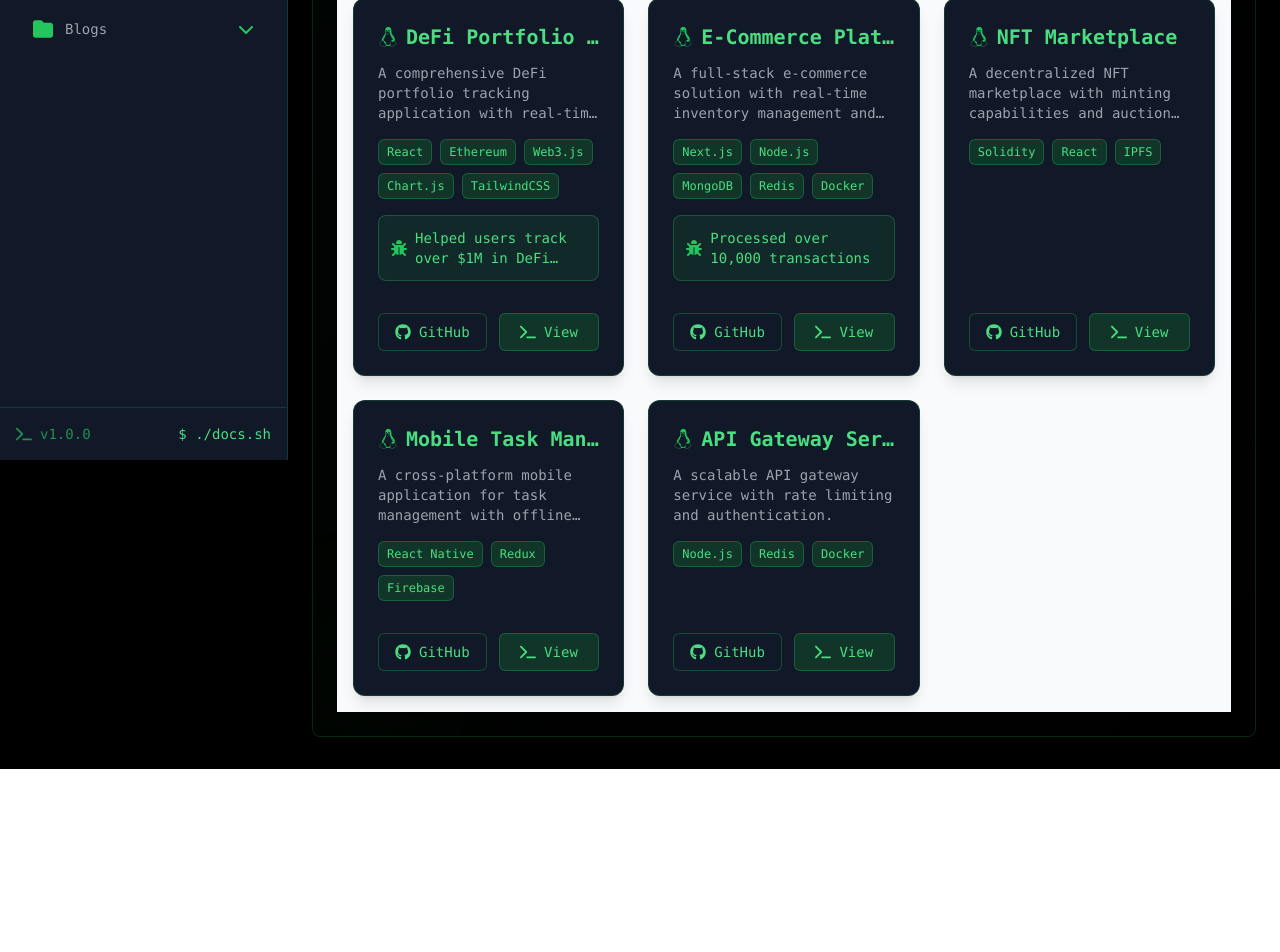
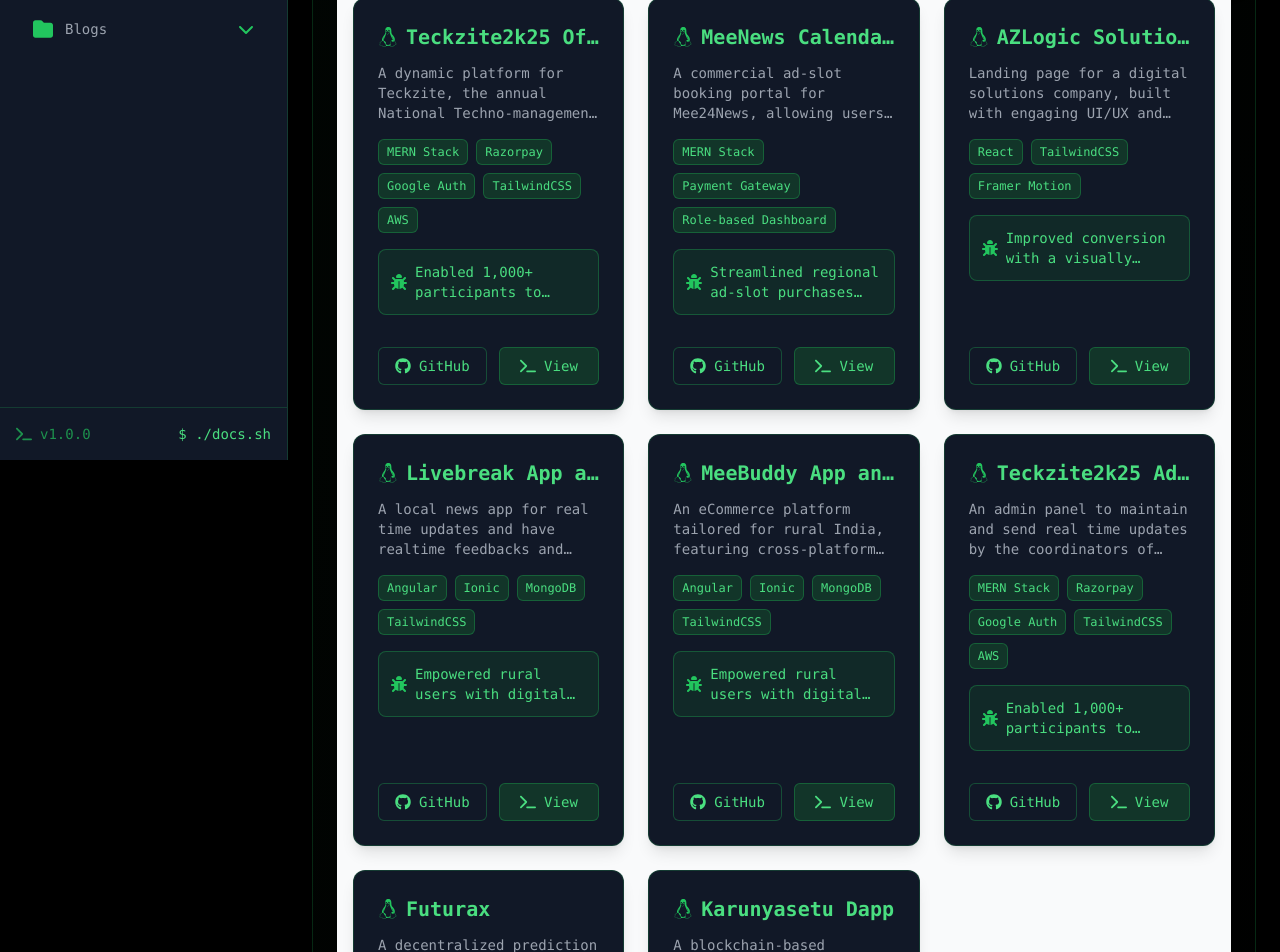
Before and after one commit to Sribabu-Mandraju/portfolio, a React (Vite) app: page /projects in a window 1280 px wide. Shown: the part 340-1292 px from the top of the page. Before the commit the page ends 1109 px from the top, so only its background shows below. Built offline with nearby package versions, Linux system fonts and the light colour scheme.

Commit message:
new changes to my portfolio

```diff
--- a/src/components/home/Home.jsx
+++ b/src/components/home/Home.jsx
@@ -501,7 +501,7 @@
                 title: "Teckzite2k25",
                 tech: ["React", "Express.js", "Tailwindcss", "Figma","Typescript"],
                 description:
-                  "Multi-DEX trading platform with best price routing",
+                  "College National level techfest",
               },
             ].map((project, idx) => (
               <div
--- a/src/components/projects/Projects.jsx
+++ b/src/components/projects/Projects.jsx
@@ -57,90 +57,118 @@
 
   const projects = [
     {
-      title: "DeFi Portfolio Tracker",
+      title: "Teckzite2k25 Official Website",
       description:
-        "A comprehensive DeFi portfolio tracking application with real-time price updates and yield analytics.",
+        "A dynamic platform for Teckzite, the annual National Techno-management fest at RGUKT Nuzvid. Built with the MERN stack, featuring Google Authentication, Razorpay payment gateway, and a custom admin panel for managing events and participants.",
+      category: "web",
+      tags: ["React", "Node.js", "Express.js", "MongoDB", "TailwindCSS"],
+      image:
+        "https://images.unsplash.com/photo-1521737604893-d14cc237f11d?w=800&auto=format&fit=crop&q=60",
+      github: {
+        frontend: "https://github.com/Sribabu-Mandraju/teckzite-frontend",
+        backend: "https://github.com/Sribabu-Mandraju/teckzite-backend",
+      },
+      live: "https://teckzite.vercel.app",
+      impact: "Enabled 1,000+ participants to register and manage event activities.",
+      techStack: ["MERN Stack", "Razorpay", "Google Auth", "TailwindCSS", "AWS"],
+    },
+    {
+      title: "MeeNews Calendar Portal",
+      description:
+        "A commercial ad-slot booking portal for Mee24News, allowing users and reporters to buy regional ad spaces across AP and Telangana with real-time pricing and secure payments.",
+      category: "web",
+      tags: ["React", "Node.js", "MongoDB", "Express.js"],
+      image:
+        "https://images.unsplash.com/photo-1519389950473-47ba0277781c?w=800&auto=format&fit=crop&q=60",
+      github: {
+        frontend: "https://github.com/Sribabu-Mandraju/meenews-frontend",
+        backend: "https://github.com/Sribabu-Mandraju/meenews-backend",
+      },
+      live: "https://meenews.in",
+      impact: "Streamlined regional ad-slot purchases for over 100 reporters.",
+      techStack: ["MERN Stack", "Payment Gateway", "Role-based Dashboard"],
+    },
+    {
+      title: "AZLogic Solutions",
+      description:
+        "Landing page for a digital solutions company, built with engaging UI/UX and Framer Motion for smooth animations.",
+      category: "web",
+      tags: ["React", "Framer Motion", "TailwindCSS"],
+      image:
+        "https://images.unsplash.com/photo-1556740738-b6a63e27c4df?w=800&auto=format&fit=crop&q=60",
+      github: "https://github.com/Sribabu-Mandraju/azlogic-solutions",
+      live: "https://azlogic.in",
+      impact: "Improved conversion with a visually appealing and modern interface.",
+      techStack: ["React", "TailwindCSS", "Framer Motion"],
+    },
+    {
+      title: "Livebreak App and website",
+      description:
+        "A local news app for real time updates and have realtime feedbacks and instaneous news from reporters",
+      category: "mobile",
+      tags: ["Ionic", "Angular", "Node.js", "MongoDB","React"],
+      image:
+        "https://images.unsplash.com/photo-1531482615713-2afd69097998?w=800&auto=format&fit=crop&q=60",
+      live: "https://live-break-kappa.vercel.app/",
+      impact: "Empowered rural users with digital news access.",
+      techStack: ["Angular", "Ionic", "MongoDB", "TailwindCSS"],
+    },
+    {
+      title: "MeeBuddy App and Website",
+      description:
+        "An eCommerce platform tailored for rural India, featuring cross-platform app functionality with Ionic and Angular. Worked on major UI improvements and backend features.",
+      category: "mobile",
+      tags: ["Ionic", "Angular", "Node.js", "MongoDB"],
+      image:
+        "https://images.unsplash.com/photo-1531482615713-2afd69097998?w=800&auto=format&fit=crop&q=60",
+      live: "https://meebuddy.in",
+      impact: "Empowered rural users with digital commerce access.",
+      techStack: ["Angular", "Ionic", "MongoDB", "TailwindCSS"],
+    },
+    {
+      title: "Teckzite2k25 Admin Panel",
+      description:
+       "An admin panel to maintain and send real time updates by the coordinators of teckzite monitoring registrations for the event and analysing statistics and trafic from users",
+      category: "web",
+      tags: ["React", "Node.js", "Express.js", "MongoDB", "TailwindCSS"],
+      image:
+        "https://images.unsplash.com/photo-1521737604893-d14cc237f11d?w=800&auto=format&fit=crop&q=60",
+      github: {
+        frontend: "https://github.com/Sribabu-Mandraju/teckzite-frontend",
+        backend: "https://github.com/Sribabu-Mandraju/teckzite-backend",
+      },
+      live: "https://teckzite.vercel.app",
+      impact: "Enabled 1,000+ participants to register and manage event activities.",
+      techStack: ["MERN Stack", "Razorpay", "Google Auth", "TailwindCSS", "AWS"],
+    },
+    {
+      title: "Futurax",
+      description:
+        "A decentralized prediction platform where users stake crypto on real-world events. Utilizes smart contracts for fair and tamper-proof outcomes.",
       category: "web3",
-      tags: ["React", "Ethereum", "Web3.js"],
+      tags: ["Solidity", "React", "Blockchain", "Web3"],
       image:
         "https://images.unsplash.com/photo-1639762681057-408e52192e55?w=800&auto=format&fit=crop&q=60",
-      github: "https://github.com/yourusername/defi-tracker",
-      live: "https://defi-tracker.example.com",
-      stats: {
-        stars: 128,
-        forks: 45,
-        views: 1200,
-      },
-      impact: "Helped users track over $1M in DeFi assets",
-      techStack: ["React", "Ethereum", "Web3.js", "Chart.js", "TailwindCSS"],
+      github: "https://github.com/Sribabu-Mandraju/futurax",
+      live: "https://futurax.in",
+      impact: "Enabled transparent prediction markets with secure crypto staking.",
+      techStack: ["Solidity", "React", "Ethers.js", "Smart Contracts"],
     },
     {
-      title: "E-Commerce Platform",
+      title: "Karunyasetu Dapp",
       description:
-        "A full-stack e-commerce solution with real-time inventory management and payment processing.",
-      category: "web",
-      tags: ["Next.js", "Node.js", "MongoDB"],
+        "A blockchain-based disaster relief system offering instant, transparent aid distribution. Features multilingual AI chatbots and decentralized verification.",
+      category: "web3",
+      tags: ["Solidity", "Smart Contracts", "Web3", "AI Chatbot"],
       image:
-        "https://images.unsplash.com/photo-1556742049-0cfed4f6a45d?w=800&auto=format&fit=crop&q=60",
-      github: "https://github.com/yourusername/ecommerce",
-      live: "https://ecommerce.example.com",
-      stats: {
-        stars: 256,
-        forks: 89,
-        views: 2500,
-      },
-      impact: "Processed over 10,000 transactions",
-      techStack: ["Next.js", "Node.js", "MongoDB", "Redis", "Docker"],
-    },
-    {
-      title: "NFT Marketplace",
-      description:
-        "A decentralized NFT marketplace with minting capabilities and auction system.",
-      category: "web3",
-      tags: ["Solidity", "React", "IPFS"],
-      image:
-        "https://images.unsplash.com/photo-1639762681485-074b7f938ba0?w=800&auto=format&fit=crop&q=60",
-      github: "https://github.com/yourusername/nft-marketplace",
-      live: "https://nft-marketplace.example.com",
-      stats: {
-        stars: 342,
-        forks: 156,
-        views: 3800,
-      },
-    },
-    {
-      title: "Mobile Task Manager",
-      description:
-        "A cross-platform mobile application for task management with offline support.",
-      category: "mobile",
-      tags: ["React Native", "Redux", "Firebase"],
-      image:
-        "https://images.unsplash.com/photo-1551650975-87deedd944c3?w=800&auto=format&fit=crop&q=60",
-      github: "https://github.com/yourusername/task-manager",
-      live: "https://task-manager.example.com",
-      stats: {
-        stars: 189,
-        forks: 67,
-        views: 1800,
-      },
-    },
-    {
-      title: "API Gateway Service",
-      description:
-        "A scalable API gateway service with rate limiting and authentication.",
-      category: "backend",
-      tags: ["Node.js", "Redis", "Docker"],
-      image:
-        "https://images.unsplash.com/photo-1558494949-ef010cbdcc31?w=800&auto=format&fit=crop&q=60",
-      github: "https://github.com/yourusername/api-gateway",
-      live: "https://api-gateway.example.com",
-      stats: {
-        stars: 156,
-        forks: 45,
-        views: 1500,
-      },
+        "https://images.unsplash.com/photo-1581093588401-23d542f3fc6c?w=800&auto=format&fit=crop&q=60",
+      github: "https://github.com/Sribabu-Mandraju/karunyasetu",
+      live: "https://karunyasetu.io",
+      impact: "Restored trust in relief distribution during crises using blockchain.",
+      techStack: ["Solidity", "React", "IPFS", "ChatGPT", "Smart Contracts"],
     },
   ];
+
 
   const filteredProjects = projects
     .filter(
```
